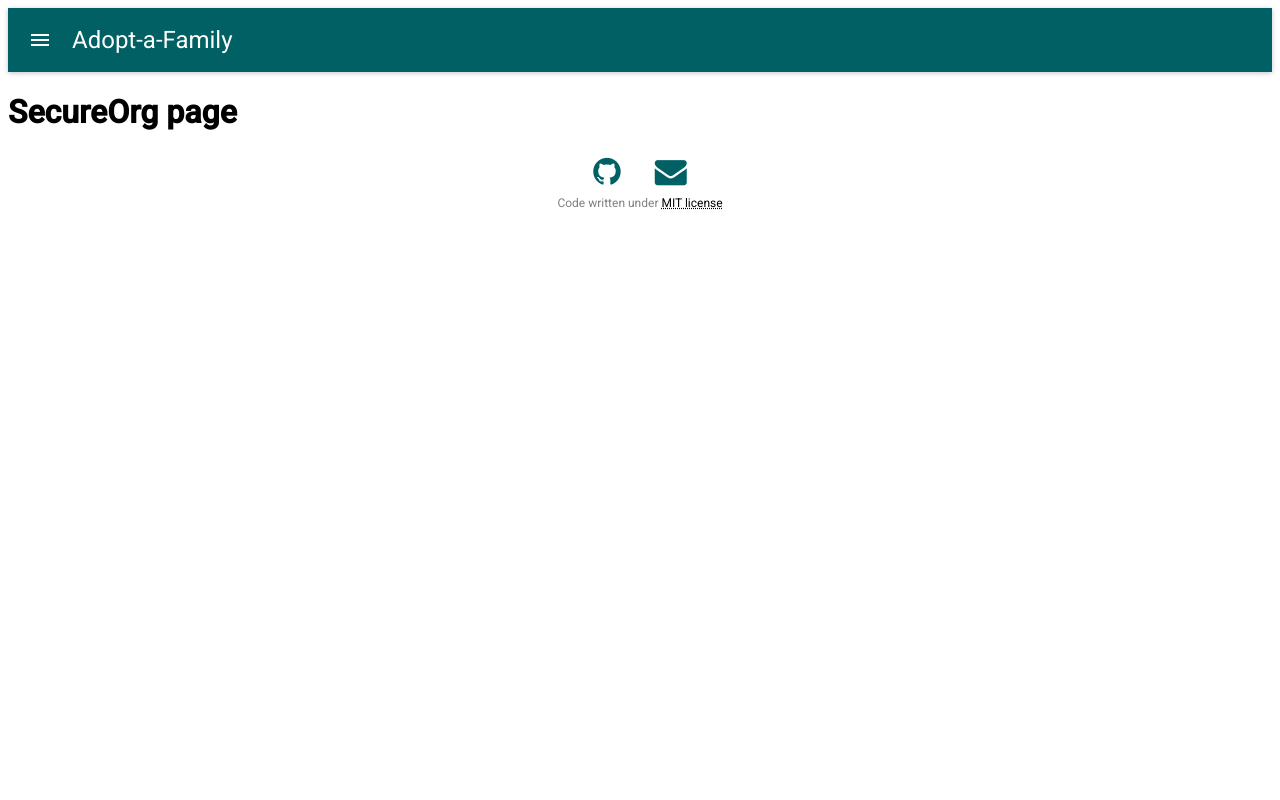
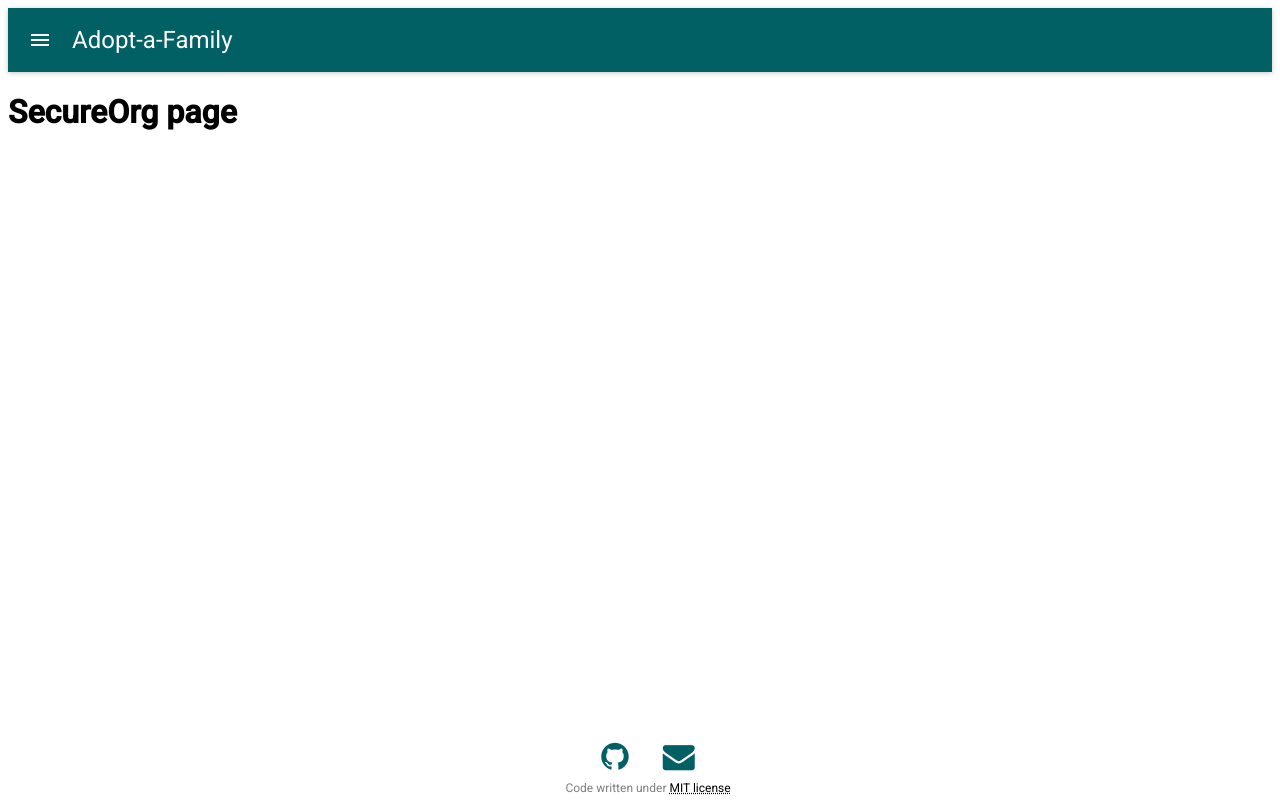
Before and after one commit to the-after-hours/adopt-a-family, a React (Create React App) app: page /secure/org in a window 1280 px wide. Built offline with nearby package versions, Linux system fonts and the light colour scheme.

Commit message:
Update css to force footer at bottom of page. will udpate later when more content is available.

```diff
--- a/src/styles/index.css
+++ b/src/styles/index.css
@@ -37,3 +37,9 @@ body {
   font-size: .75rem;
   color: #808080;
 }
+
+#footer { /* Temporary positioning */
+  position: absolute;
+  width: 100%;
+  bottom: 0;
+}
```
